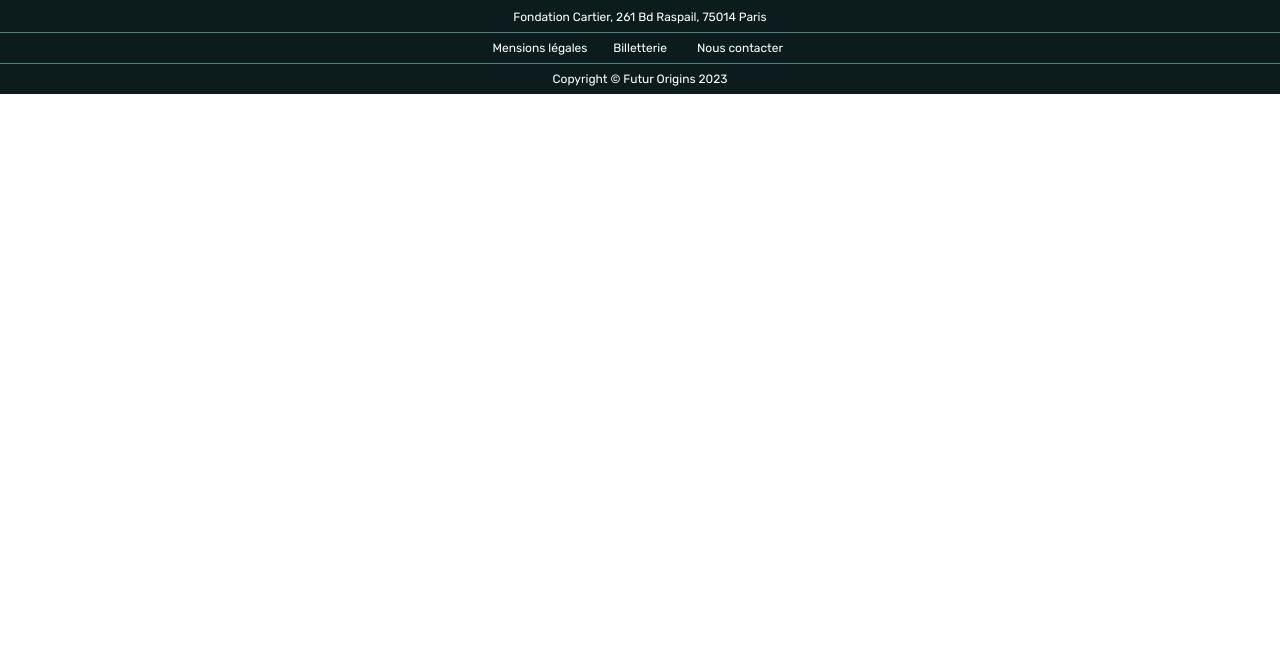
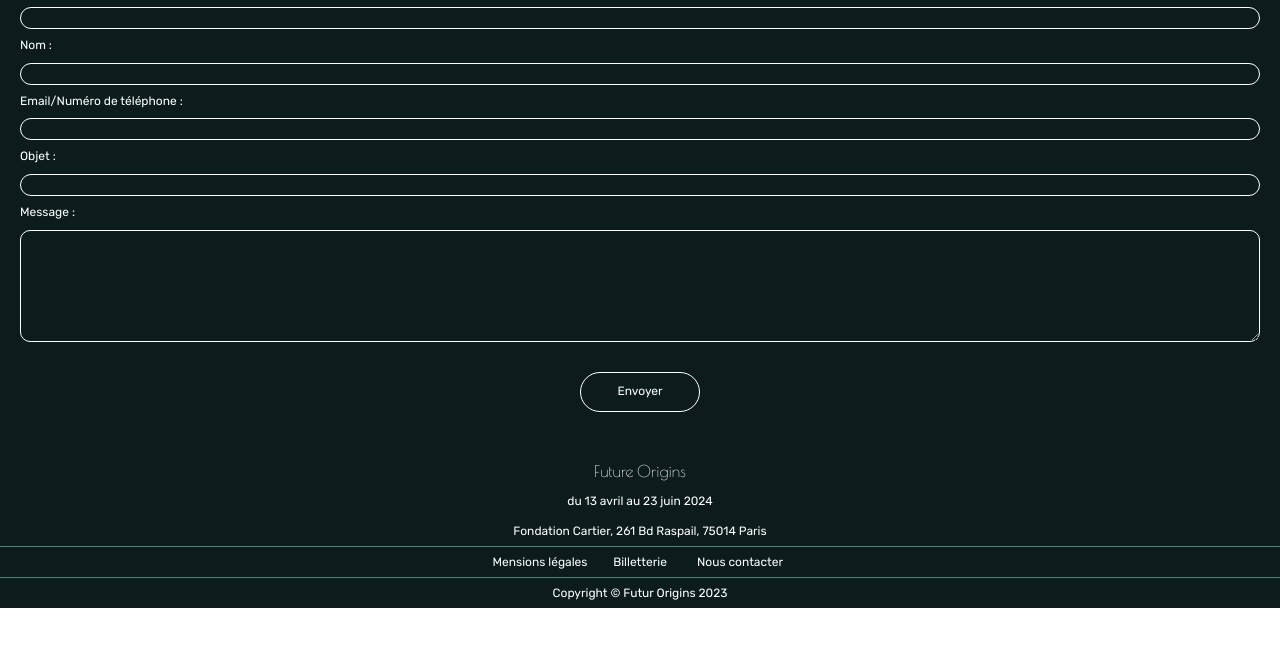
Before and after one commit to MMI-SAE-105/2023-sae-105-BardeyLucas-1, a plain HTML site: page fr/form.html in a window 1280 px wide. Shown: the part 145-800 px from the top of the page. Drawn offline with nearby package versions, Linux system fonts and the light colour scheme.

Commit message:
formulaire

```diff
--- a/fr/form.html
+++ b/fr/form.html
@@ -25,7 +25,25 @@
         </nav> -->
     </header>
     <main>
-
+        <section class="section__form">
+            <h2 class="form__titre">Nous contacter</h2>
+            <div class="form__prenom"><label for="prenom">Prénom :</label>
+                <input type="text" id="prenom" required minlength="1" maxlength="20">
+            </div>
+            <div class="form__nom"><label for="nom">Nom :</label>
+                <input type="text" id="nom" required minlength="1" maxlength="20">
+            </div>
+            <div class="form__contacte"><label for="contacte">Email/Numéro de téléphone :</label>
+                <input type="email" id="contacte" required minlength="1" maxlength="320">
+            </div>
+            <div class="form__objet"><label for="objet">Objet :</label>
+                <input type="text" id="objet" required minlength="1" maxlength="50">
+            </div>
+            <div class="form__message"><label for="message">Message :</label>
+                <textarea id="message" required minlength="1" maxlength="1000"></textarea>
+            </div>
+            <div class="form__button"><button>Envoyer</button></div>
+        </section>
     </main>
     <footer class="footer">
         <h6 class="footer__title">Future Origins</h6>
--- a/src/css/pages/formulaire.css
+++ b/src/css/pages/formulaire.css
@@ -0,0 +1,99 @@
+.section__form{
+    padding: 20px;
+    padding-top: 10px;
+    padding-bottom: 120px;
+    margin-bottom: -100px;
+    background-color: var(--black);
+    color: var(--white);
+}
+.section__form>div{
+    margin-top: 10px;
+    display: flex;
+    flex-direction: column;
+    gap: 10px;
+}
+.form__titre{
+    margin: 0;
+    margin-bottom: 20px;
+    font-family: 'Tenor sans', sans-serif;
+    font-weight: 400;
+    font-size: var(--titre-2);
+}
+.form__prenom{
+    font-family: 'Rubik', sans-serif;
+    font-weight: 400;
+    font-size: var(--paragraphe);
+}
+.form__prenom>input{
+    padding: 0 10px;
+    background-color: var(--black);
+    border: solid var(--white) 1px;
+    border-radius: 50px;
+    height: 20px;
+    color: var(--white);
+}
+.form__nom {
+    font-family: 'Rubik', sans-serif;
+    font-weight: 400;
+    font-size: var(--paragraphe);
+}
+.form__nom>input {
+    padding: 0 10px;
+    background-color: var(--black);
+    border: solid var(--white) 1px;
+    border-radius: 50px;
+    height: 20px;
+    color: var(--white);
+}
+.form__contacte {
+    font-family: 'Rubik', sans-serif;
+    font-weight: 400;
+    font-size: var(--paragraphe);
+}
+.form__contacte>input {
+    padding: 0 10px;
+    background-color: var(--black);
+    border: solid var(--white) 1px;
+    border-radius: 50px;
+    height: 20px;
+    color: var(--white);
+}
+.form__objet {
+    font-family: 'Rubik', sans-serif;
+    font-weight: 400;
+    font-size: var(--paragraphe);
+}
+.form__objet>input {
+    padding: 0 10px;
+    background-color: var(--black);
+    border: solid var(--white) 1px;
+    border-radius: 50px;
+    height: 20px;
+    color: var(--white);
+}
+.form__message {
+    font-family: 'Rubik', sans-serif;
+    font-weight: 400;
+    font-size: var(--paragraphe);
+}
+.form__message>textarea {
+    padding: 5px 10px;
+    background-color: var(--black);
+    border: solid var(--white) 1px;
+    border-radius: 10px;
+    height: 100px;
+    color: var(--white);
+}
+.form__button>button {
+    width: 120px;
+    margin-left: calc((100% - 120px)/2);
+    margin-top: 20px;
+    background-color: var(--black);
+    border: solid var(--white) 1px;
+    border-radius: 50px;
+    height: 40px;
+    color: var(--white);
+    font-family: 'Rubik', sans-serif;
+    font-weight: 400;
+    font-size: var(--paragraphe);
+}
```
